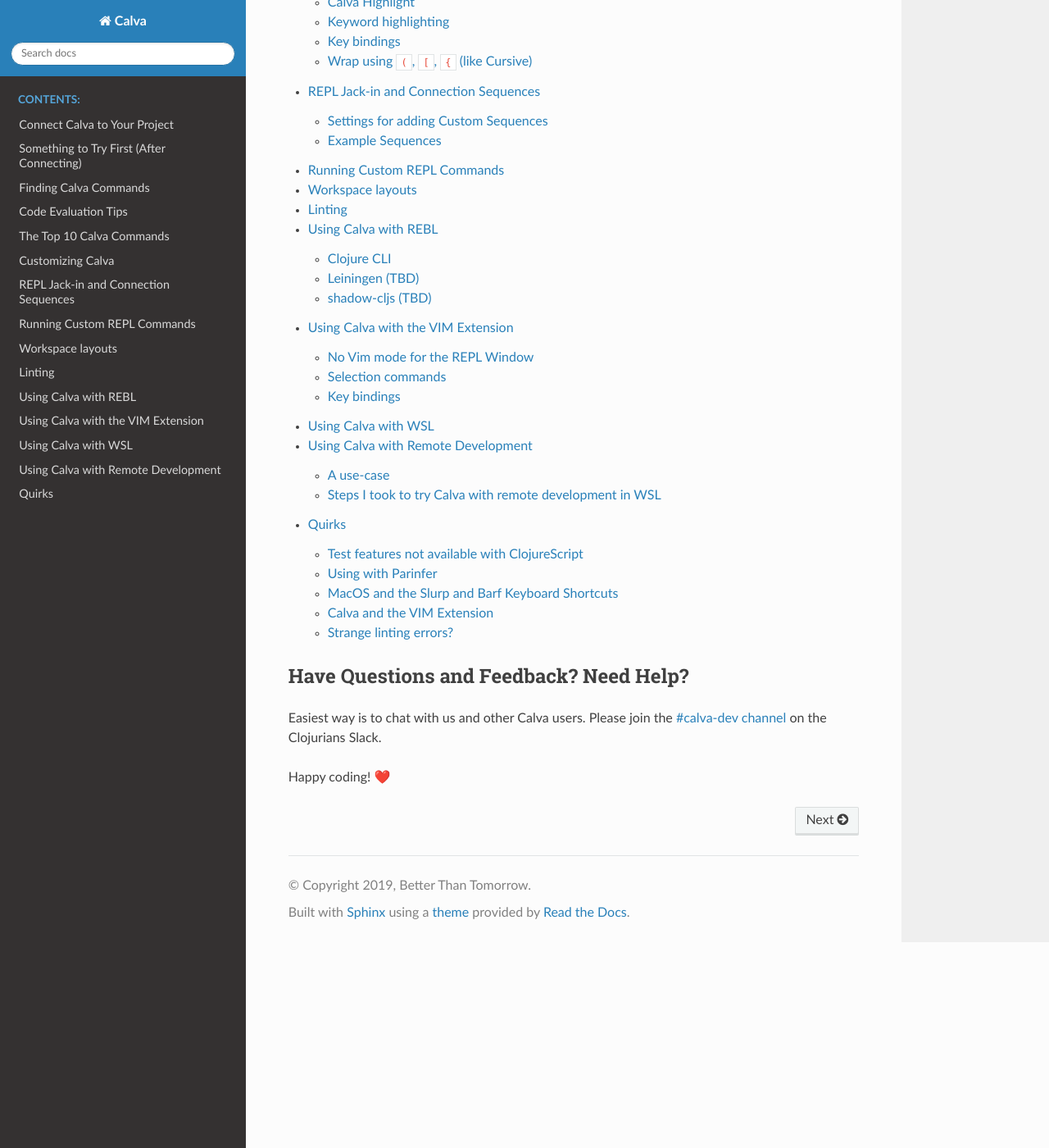
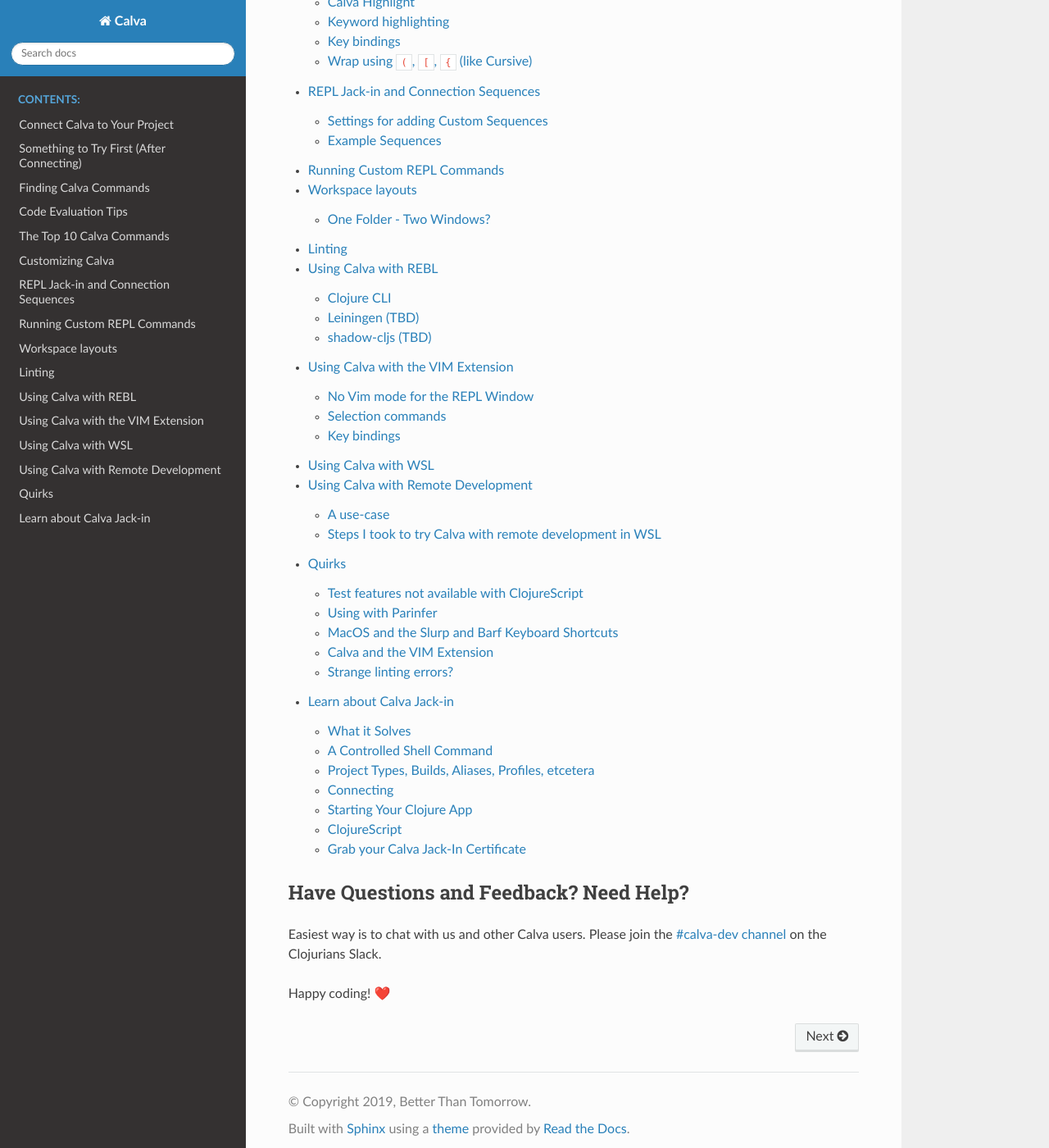
Before and after one commit to BetterThanTomorrow/calva, a Sphinx documentation site: the page built from docs/readthedocs/source/index.rst, in a window 1280 px wide and 1400 px high, scrolled down 1481 px. Shown: the whole window at 82% size. Built offline with Sphinx 7.4.7 and the Read the Docs theme 2.0.0, drawn with Linux system fonts in a browser that asks for light colours; some of the changed lines change nothing that is shown.

Commit message:
Add Jack-In Guide

````diff
--- a/docs/readthedocs/source/index.rst
+++ b/docs/readthedocs/source/index.rst
@@ -42,6 +42,7 @@
    wsl
    remote-development
    quirks
+   jack-in-guide
 
 
 Have Questions and Feedback? Need Help?
--- /dev/null
+++ b/docs/readthedocs/source/jack-in-guide.md
@@ -0,0 +1,144 @@
+# Learn about Calva Jack-in
+
+*The Calva Jack-In Academy, by [@pez](https://github.com/PEZ)*
+
+Like with [CIDER Jack-in](https://metaredux.com/posts/2019/11/02/hard-cider-understanding-the-jack-in-process.html), Calva's let-me-help-you-start-your-project-and-connect feature might seem a bit mysterious. It really is helpful, but also really isn't mysterious. Here are a few things about it that is good to know about.
+
+## What it Solves
+
+At first it might seem that something like `lein repl` in a terminal and then connecting Calva is enough. It sometimes might be, but only if you are in luck. To provide many of its IDE features, Calva relies on nREPL middleware, mainly [cider-nrepl](https://github.com/clojure-emacs/cider-nrepl) and, for ClojureScript, [piggieback](https://github.com/nrepl/piggieback). When starting your Clojure(Script) app and its REPL, it needs to be started with these dependencies satisfied. There are mainly three ways this can be achieved.
+
+1. In the project definition (files like `project.clj`, `deps.edn`, `shadow-cljs.edn`, and combination of these).
+2. In your user profile (files like `~/.lein/profiles.clj` and `~/.clojure/deps.edn`).
+3. On the command line.
+
+Because **1** and **2** are hard to keep in sync with the various editor environment people in your project might be using, Calva Jack-In is about **3**.
+
+Ideally, you will be able to rid your project files completely of editor dependencies, when people working on the project can rely on the Jack-In features of their Clojure editor.
+
+## A Controlled Shell Command
+
+At its core Calva Jack-In is just a glorified, REPL-starting, command-line. No, it is more than that, but anyway. The command line can look like so for a Leiningen project using legacy Figwheel for its ClojureScript assistance:
+
+```sh
+lein update-in :dependencies conj '[nrepl"0.6.0"]' -- update-in :dependencies conj '[cider/piggieback"0.4.1"]' -- update-in :dependencies conj '[figwheel-sidecar"0.5.18"]' -- update-in :plugins conj '[cider/cider-nrepl"0.22.4"]' -- update-in '[:repl-options :nrepl-middleware]' conj '["cider.nrepl/cider-middleware"]' -- update-in '[:repl-options :nrepl-middleware]' conj '["cider.piggieback/wrap-cljs-repl"]' -- with-profile +dev repl :headless
+```
+
+Even if a bit long, it might look simple enough. But actually it has taken quite some effort to make Calva craft it. Shell quoting can be really tricky. Look at how `'[nrepl"0.6.0"]'` doesn't have a space between `nrepl` and the version. That was the only way I could find that was cross platform enough to make all supported shells parse the command line. (The trick relies on that the string is read by the super reliable Clojure Reader, which does not need that space to tokenize it.)
+
+It is awesome that Clojure is used on so many platforms, but for a tool smith this also means more work. (I think Windows and its shell hell ate up about 95% of the many hours spent on getting the quoting good enough.)
+
+The command-line crafted is then used to start a shell command that Calva controls, but we are getting ahead of ourselves...
+
+## Project Types, Builds, Aliases, Profiles, etcetera
+
+In order to cook the right command for your project, Calva looks for project files, reads them, and figures out what possible project types and ClojureScript tools could be involved. Then Calva presents you with a menu with the options it has found. You need to know enough about your project to answer this question. It looks like this in a shadow-cljs project that uses a `deps.edn` file for setting up its classpath.
+
+![Calva Jack-In Project Types Prompt](https://user-images.githubusercontent.com/30010/68088862-66b70a80-fe63-11e9-81e0-099f12460a63.png)
+
+(I know enough about this particular project to know that I should choose the `shadow-cljs` project type.)
+
+But Calva isn't ready to cook the command-line just yet, depending on the project type, and contents of your project files, Calva needs some more info. In the case of shadow-cljs projects, Calva needs to know what builds to start.
+
+![shadow-cljs Builds to start](https://user-images.githubusercontent.com/30010/68088914-18eed200-fe64-11e9-842b-e3f0d1ed6b9f.png)
+
+Here you can select several builds and Calva will cook a command line that starts them all.
+
+You might get more prompts from Calva, before it issues the command, but for this example project, Calva goes ahead, cooks the command line, and issues it. On my Mac, it looks like so:
+
+```sh
+npx shadow-cljs -d cider/piggieback:0.4.1 -d cider/cider-nrepl:0.22.4 watch :app
+```
+
+(shadow-cljs is aware of CIDER dependencies, so doesn't need as many dependencies specified as some other project types do.)
+
+## Connecting
+
+When the command is issued Calva needs to wait until the REPL Server is started, before connecting to it, and possibly continuing with starting a ClojureScript REPL and connect to that as well. It also needs to know which port to connect to.
+
+Because reasons, Calva can't yet read the `stdout` of the shell command, so to know when the REPL server is started, and on which port, Calva monitors the filesystem for the `.nrepl-port` file. (This file is not always named like that. shadow-cljs creates the file `.shadow-cljs/nrepl.port`, for instance.)
+
+When the port file is created, Calva picks up the port number from it and connects to the nREPL server. At this point you have a Clojure REPL backing your Calva session, providing all sorts of nice IDE help for you.
+
+
+## Starting Your Clojure App
+
+Once you have the Clojure REPL connected you can start your Clojure app/server. See [Custom Connect Sequences](connect-sequences) for how to let Calva do this for you automatically. See the same article for ways to automate more of the Jack-in process. It can be brought down to a single **Jack-In** command for a full stack Clojure and ClojureScript application.
+
+## ClojureScript
+
+For ClojureScript, things are not done yet, though, far from it. It turns out cooking that command line was the easy part.
+
+In order for Calva to provide REPL power for ClojureScript projects, several things need to happen:
+
+1. A Clojure nREPL connection needs to be established. We've covered that above. Calva makes an nREPL session clone to use for the ClojureScript REPL and then:
+   1. Your ClojureScript app needs to be compiled.
+   1. Your ClojureScript app needs to be started.
+   1. The Clojure nREPL session needs to be promoted to a ClojureScript nREPL session. (This is what piggieback helps with.)
+
+(It's also possible to connect Calva directly to a Nashorn, bare nodejs, or browser REPL, but let's stick to the scenario where you get a REPL into your running application.)
+
+### Compiling the App and Watchers
+
+Depending on ClojureScript project type, Calva uses different methods to start the compilation and the watcher:
+
+* **Figwheel:** The compilation and the watchers are started in the Clojure REPL session. (This is both for Figwheel Main and for lein-figwheel.)
+* **shadow-cljs:** The compilation and the watchers are started with the Jack-In command line.
+
+This results in a bit of difference in the user interaction. Mainly that for shadow-cljs, the user needs to check the Jack-In Terminal tab to follow what's going on.
+
+
+### Starting the App
+
+Number **1.2** above, _the app needs to be started_, might seem obvious, but it actually trips many people up. Because of this, Calva goes to quite some lengths to provide assistance. Many projects are configured not to spawn a browser session automatically, requesting the app once it has been compiled, so we can't rely on that.
+
+What Calva does instead is to monitor the output of the commands it uses for starting the compilation, looking for information that the app is ready to be requested/started. It then tells the user this, providing a uRL in case it is a browser app. (There are also settings where you can ask Calva to open the URL automatically for you, regardless what the project settings are.)
+
+### Connecting
+
+Meanwhile, Calva is monitoring the output and when it sees that the app is started, it continues to hook up the REPL connection to the editor.
+
+This whole connection sequence is quite configurable, using [Custom Connect Sequences](connect-sequences). In fact, Calva's built in ClojureScript sequences (Figwheel Main, lein-figwheel, shadow-cljs, and Nashorn) are all built using those same settings mechanisms.
+
+#### shadow-cljs is Less Managed by Calva
+**NB:** The managed way in which Calva creates and connects the ClojureScript REPL breaks apart a bit for shadow-cljs, which works a bit differently and also outputs most of the information Calva is looking for on the `stdout` of the REPL start command (where Calva can't see it, remember?). We'll figure out a better way to support shadow-cljs, but for now, the user needs to do more of this figuring out, than is needed with Figwheel projects.
+
+### Hack Away
+
+So, there are things going on when you start Jack-In, and even more things for ClojureScript projects, but Calva tries to keep it together, so as a users it is just a matter of paying attention and responding to a few prompts, menus with populated options. (Prompts which can be configured away, even.)
+
+### Switch ClojureScript Builds
+
+Once the REPL is connected you might want to change which ClojureScript build you have Calva connected to. For this Calva has the **Select CLJS Build Connection** command. Please note that you can only switch between builds that you have started.
+
+
+### Play with Starting the `cljs-repl` Yourself
+
+To get a good grip on what is going on when creating and connecting the ClojureScript REPL, I can recommend making a custom connect sequence which leaves the REPL unpromoted (e.g. give it `nil` as `connectCode`), and then evaluate the `cljs-repl` start commands yourself. So for instance, promoting it to a Nashorn ClojureScript REPL looks something like so:
+
+```clojure
+user=> (require 'cljs.repl.nashorn)
+user=> (cider.piggieback/cljs-repl (cljs.repl.nashorn/repl-env))
+ClojureScript 1.10.145
+To quit, type: :cljs/quit
+nil
+cljs.user=> |
+```
+
+It is the piggieback middleware there telling you that you can unpromote the REPL by ”evaluating” `:cljs/quit`.
+
+### About Full Stack Applications
+
+Because Calva uses the Clojure REPL connection to spawn the ClojureScript REPL, and because Calva only handles one Clojure REPL per VS Code window, some projects need special handling by the user.
+
+If your full stack project is using shadow-cljs for the frontend, like [this Fulcro template project](https://github.com/fulcrologic/fulcro-template) does, you might try to first Jack-In to your to your backend Clojure REPL, and then to your shadow-cljs frontend. This works if you do it in separate VS Code windows, but if you do it in the same window, the second Jack-In will kill the backend session.
+
+See also about [Workspace Layouts](workspace-layouts.md) for tips about how to actually open the same project folder in two separate VS Code windows.
+
+## Grab your Calva Jack-In Certificate
+
+There, you now know all there is to know about Calva Jack-in.
+
+Just kidding, there are a few more details to it, some of which might find their way into this article at a later time.
+
+To really get to know it all, you will need to spend some time with the Calva Jack-In code. Head over to the [Calva Development Wiki](https://github.com/BetterThanTomorrow/calva/wiki) to learn how to hack on Calva.
--- a/docs/readthedocs/source/workspace-layouts.md
+++ b/docs/readthedocs/source/workspace-layouts.md
@@ -11,3 +11,15 @@
   * You can only jack-in/connect to one project at a time.
 1. **You have more than one project in the repository, and need to work with them in parallell.**
   * Open each project you want to work with in a separate VS Code window.
+
+
+## One Folder - Two Windows?
+
+As is mentioned in the [Calva Jack-In Guide](jack-in-guide.md), if you have a full stack project using a Clojure backend and a shadow-cljs frontend, you will need to open the same project in two separate VS Code windows, one for the backend and one for the frontend. This is how you can do that:
+
+1. Open a new VS Code window.
+2. Select *File->Add Folder to Workspace...*. Save the workspace as, say, `Server.code-workspace`.
+3. Open a new VS Code window.
+2. Select *File->Add Folder to Workspace...*. Save the workspace as, say, `Client.code-workspace`.
+
+Now, whenever you want to Jack-in to the backend and/or frontend, do it from the **Server** and/or **Client** workspace, respectively.
````
